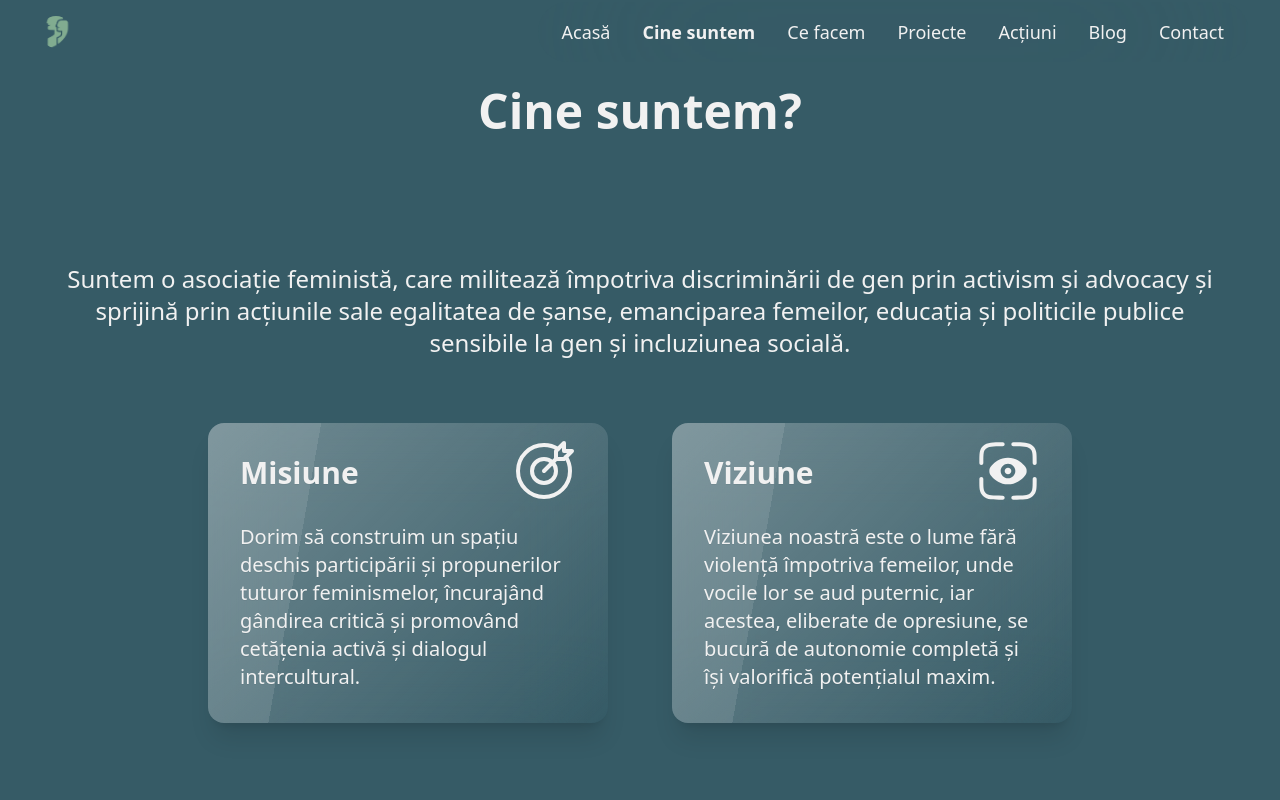
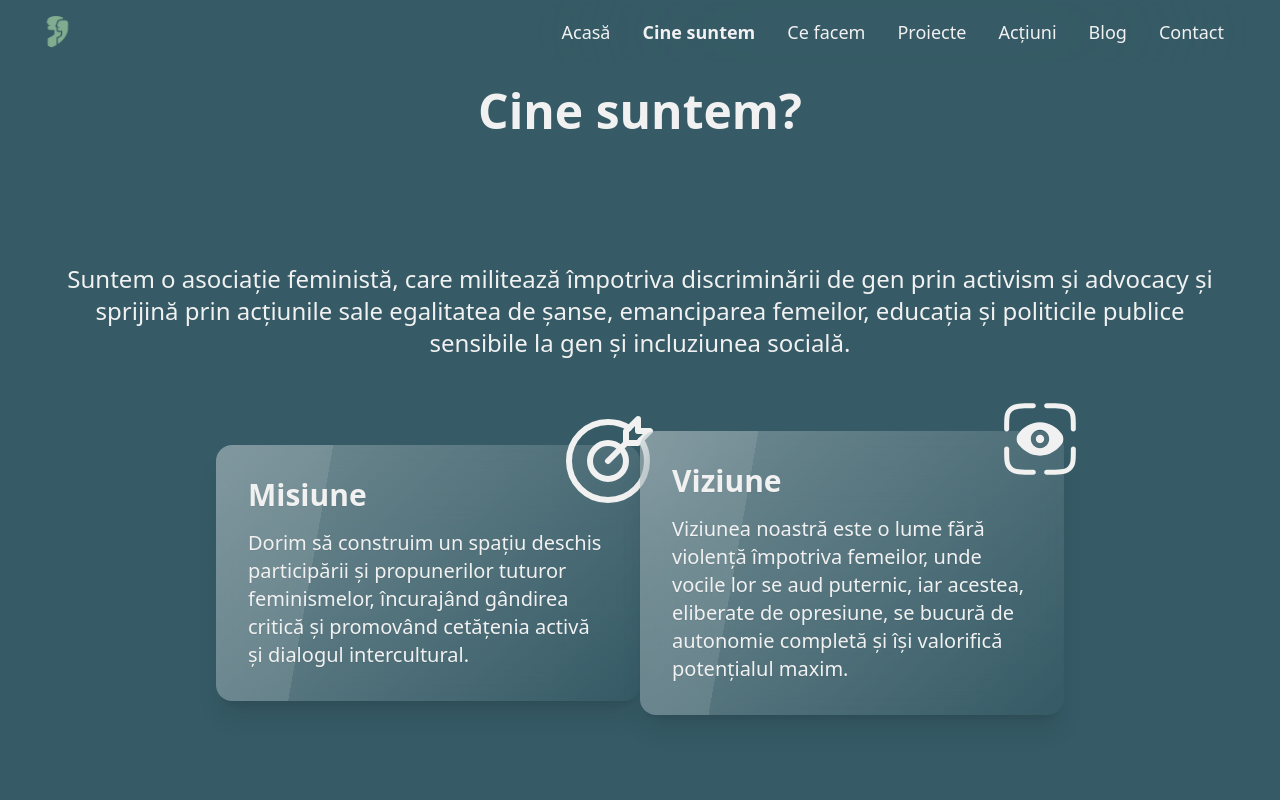
Before and after one commit to ionescu-rares/spicc, a SvelteKit app: page /cine-suntem in a window 1280 px wide. Shown: the top 800 px of the page. Built offline with nearby package versions, Linux system fonts and the light colour scheme.

Commit message:
Update card

```diff
--- a/src/routes/cine-suntem/+page.svelte
+++ b/src/routes/cine-suntem/+page.svelte
@@ -16,10 +16,10 @@
     și incluziunea socială.
   </p>
   <div
-    class="z-10 flex flex-col w-full gap-16 xl:w-3/4 sm:grid sm:grid-cols-2 place-items-center"
+    class="z-10 flex flex-col w-full gap-16 p-2 md:gap-0 xl:w-3/4 sm:grid sm:grid-cols-2 place-items-center"
   >
-    <div class="max-w-full shadow-xl xs:max-w-3/4 lg:max-w-[550px] card glass">
-      <div class="z-10 gap-8 card-body text-start">
+    <div class="max-w-full shadow-xl xs:max-w-3/4 lg:max-w-[450px] card glass">
+      <div class="z-10 gap-4 card-body text-start">
         <Typography variant="xl" className="card-title">Misiune</Typography>
         <Typography variant="medium" className="z-10">
           Dorim să construim un spațiu deschis participării și propunerilor
@@ -27,13 +27,13 @@
           cetățenia activă și dialogul intercultural.
         </Typography>
       </div>
-      <div class="absolute top-4 right-8">
-        <Target className="w-12 h-12 md:w-16 md:h-16" />
+      <div class="absolute -top-8 -right-4">
+        <Target className="w-20 h-20 md:w-24 md:h-24" />
       </div>
     </div>
 
-    <div class="max-w-full shadow-xl xs:max-w-3/4 lg:max-w-[550px] card glass">
-      <div class="gap-8 card-body text-start">
+    <div class="max-w-full shadow-xl xs:max-w-3/4 lg:max-w-[450px] card glass">
+      <div class="gap-4 card-body text-start">
         <Typography variant="xl" className="card-title">Viziune</Typography>
         <Typography variant="medium" className="z-10">
           Viziunea noastră este o lume fără violență împotriva femeilor, unde
@@ -41,8 +41,8 @@
           bucură de autonomie completă și își valorifică potențialul maxim.
         </Typography>
       </div>
-      <div class="absolute top-4 right-8">
-        <EyeRounded className="w-12 h-12 md:w-16 md:h-16 -z-10" />
+      <div class="absolute -top-8 -right-4">
+        <EyeRounded className="w-20 h-20 md:w-20 md:h-20 " />
       </div>
     </div>
   </div>
```
